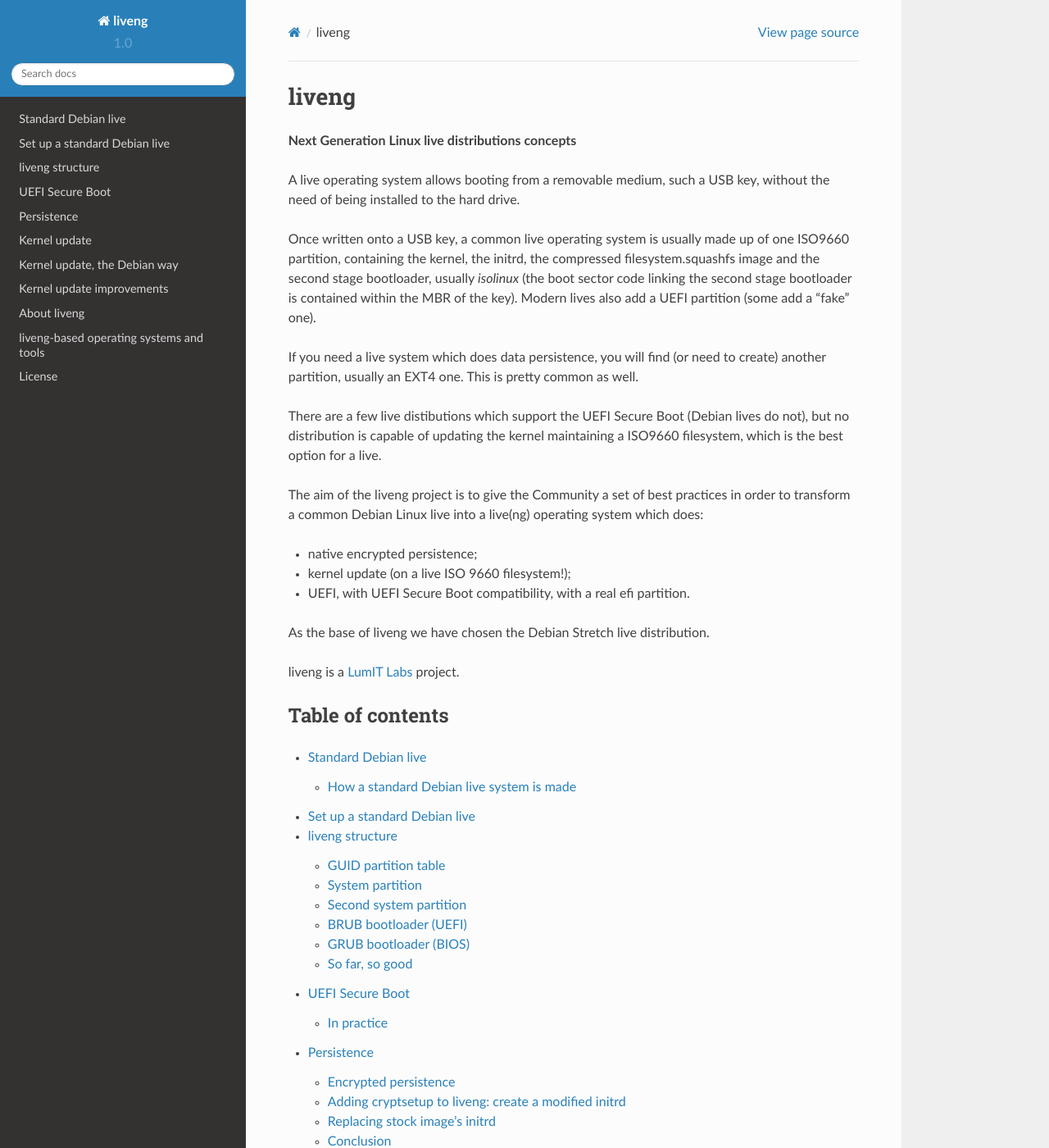
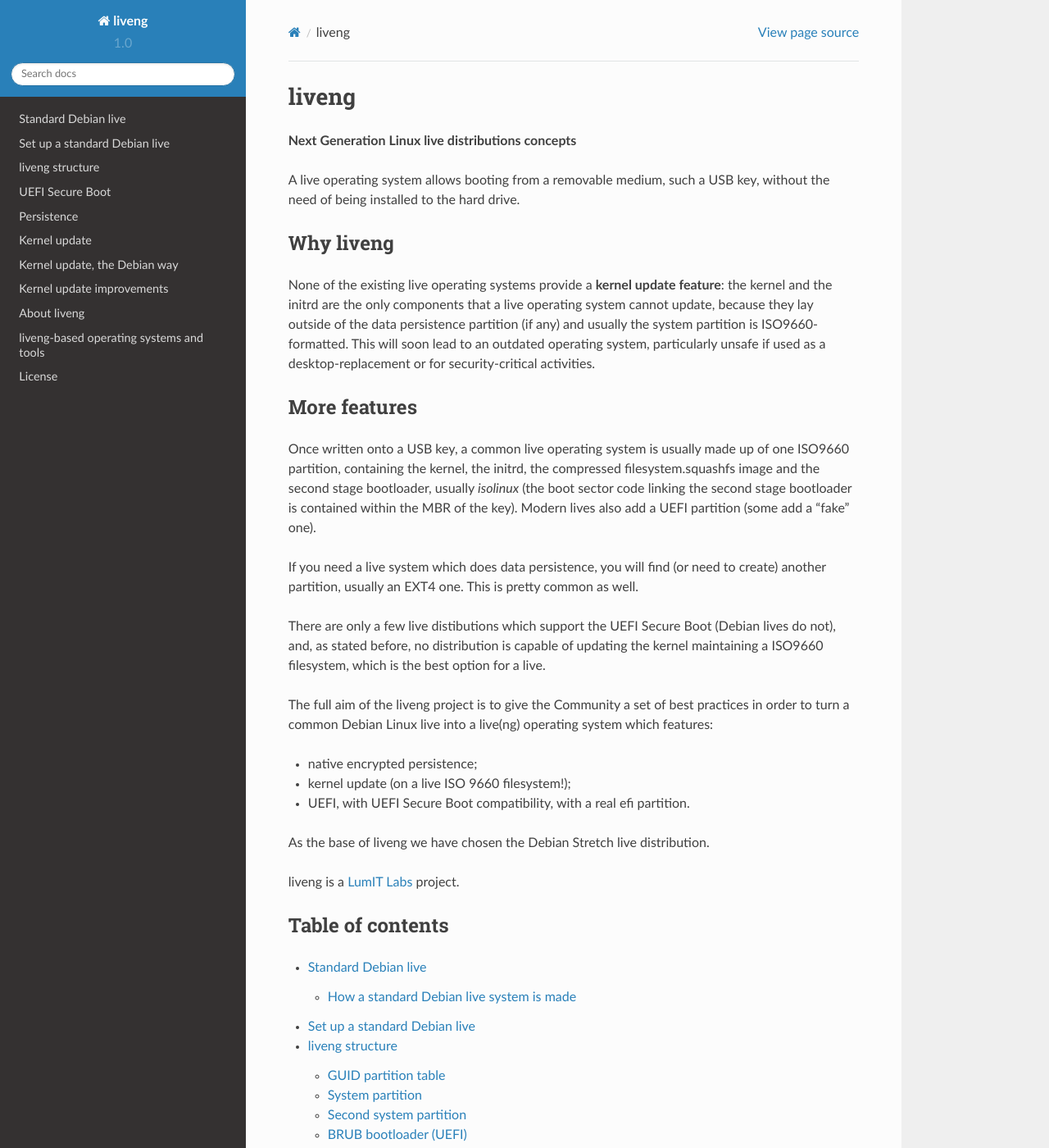
Before and after one commit to LumIT-Labs/liveng, a Sphinx documentation site: the page built from docs/source/index.rst, in a window 1280 px wide and 1400 px high. Shown: the whole window at 82% size. Built offline with Sphinx 7.4.7 and the Read the Docs theme 2.0.0, drawn with Linux system fonts in a browser that asks for light colours.

Commit message:
README and index: a different incipit

```diff
--- a/docs/source/index.rst
+++ b/docs/source/index.rst
@@ -5,13 +5,23 @@
 
 A live operating system allows booting from a removable medium, such a USB key, without the need of being installed to the hard drive.
 
+
+Why liveng
+^^^^^^^^^^
+
+None of the existing live operating systems provide a **kernel update feature**: the kernel and the initrd are the only components that a live operating system cannot update, because they lay outside of the data persistence partition (if any) and usually the system partition is ISO9660-formatted. This will soon lead to an outdated operating system, particularly unsafe if used as a desktop-replacement or for security-critical activities.
+
+
+More features
+^^^^^^^^^^^^^
+
 Once written onto a USB key, a common live operating system is usually made up of one ISO9660 partition, containing the kernel, the initrd, the compressed filesystem.squashfs image and the second stage bootloader, usually *isolinux* (the boot sector code linking the second stage bootloader is contained within the MBR of the key). Modern lives also add a UEFI partition (some add a "fake" one).
 
 If you need a live system which does data persistence, you will find (or need to create) another partition, usually an EXT4 one. This is pretty common as well.
 
-There are a few live distibutions which support the UEFI Secure Boot (Debian lives do not), but no distribution is capable of updating the kernel maintaining a ISO9660 filesystem, which is the best option for a live.
+There are only a few live distibutions which support the UEFI Secure Boot (Debian lives do not), and, as stated before, no distribution is capable of updating the kernel maintaining a ISO9660 filesystem, which is the best option for a live.
 
-The aim of the liveng project is to give the Community a set of best practices in order to transform a common Debian Linux live into a live(ng) operating system which does:
+The full aim of the liveng project is to give the Community a set of best practices in order to turn a common Debian Linux live into a live(ng) operating system which features:
 
 * native encrypted persistence;
 * kernel update (on a live ISO 9660 filesystem!);
```
Also changed, not shown: README.md (+1 -1 lines).
